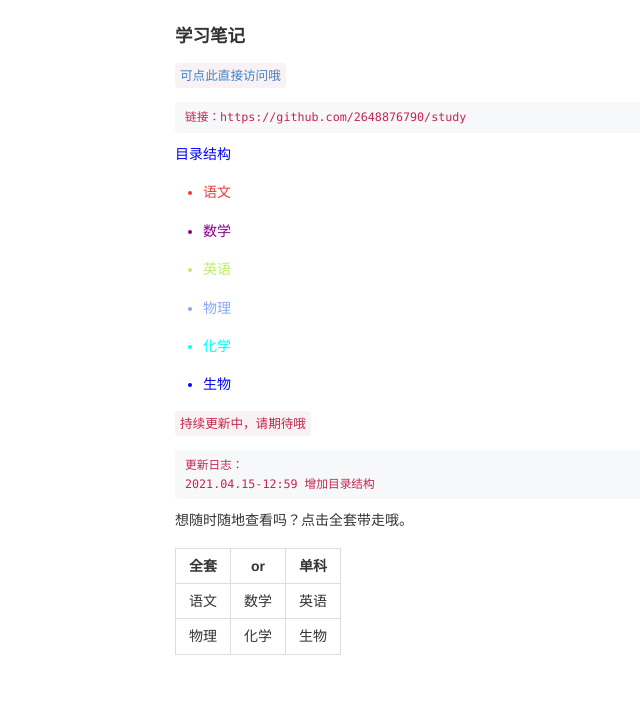
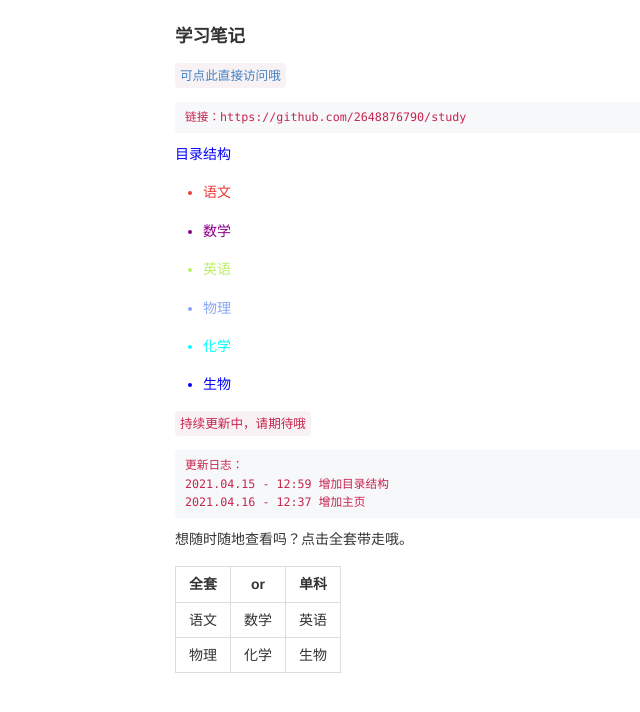
Before and after one commit to 2648876790/study, a plain HTML site: page index.html in a window 1280 px wide. Shown: the whole page, without its empty margins (5-645 px from the left). Drawn offline with Linux system fonts and the light colour scheme.

Commit message:
更新一下下哦

```diff
--- a/index.html
+++ b/index.html
@@ -792,7 +792,7 @@ pre {
 </ul>
 </font>
 <p><code>持续更新中，请期待哦</code></p>
-<pre><code>更新日志：<br/>2021.04.15-12:59 增加目录结构</code></pre>
+<pre><code>更新日志：<br/>2021.04.15 - 12:59 增加目录结构<br/>2021.04.16 - 12:37 增加主页</code></pre>
 <p>想随时随地查看吗？点击全套带走哦。</p>
 <table>
 <thead>
```
Also changed, not shown: 1 other file.
